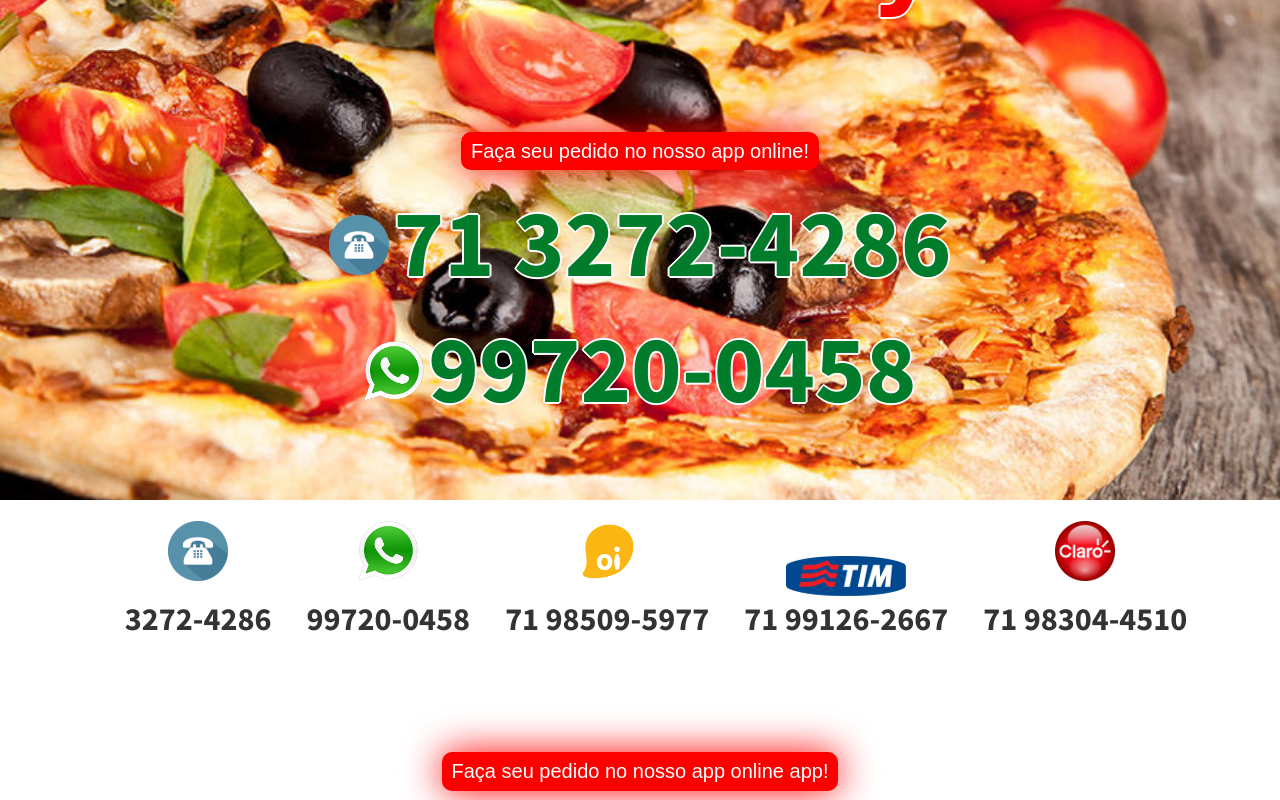
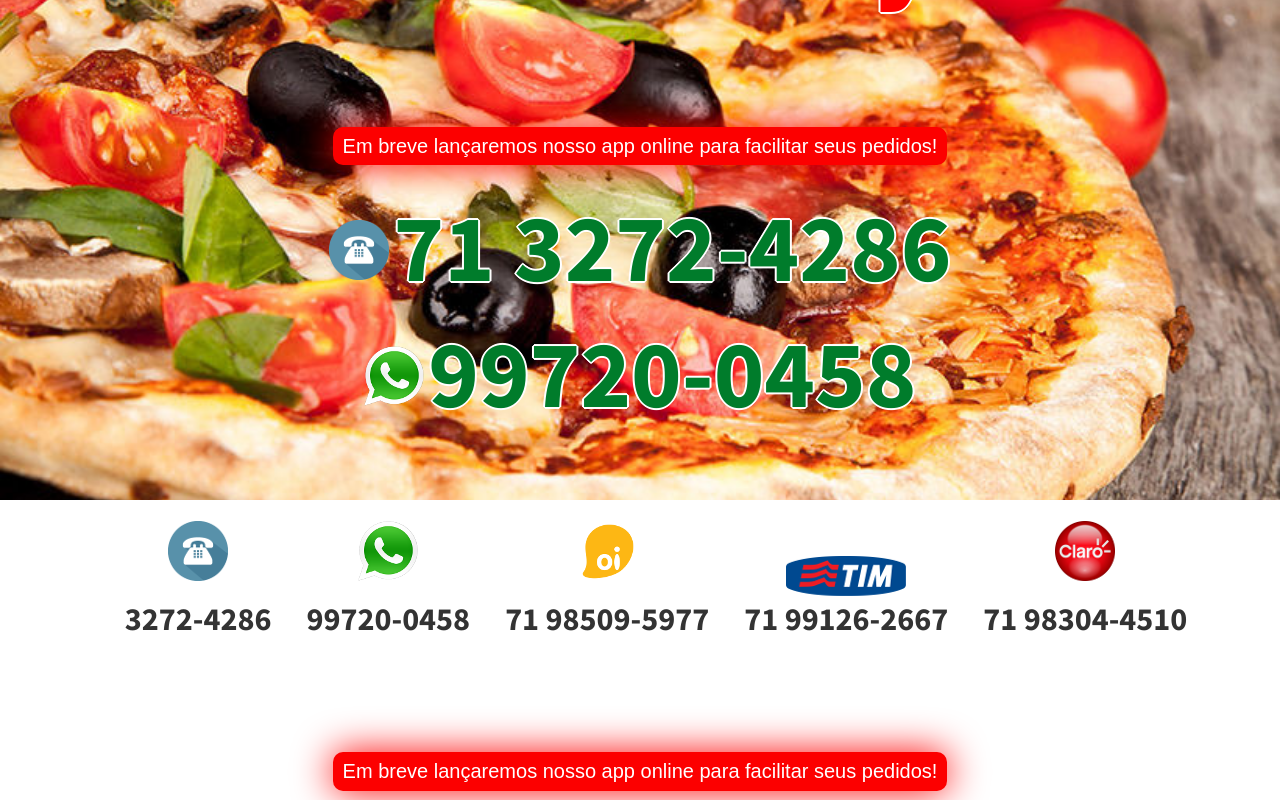
Before and after one commit to zappizza/zappizza.github.io, a plain HTML site: page index.html in a window 1280 px wide. Shown: the part 300-1100 px from the top of the page. Drawn offline with Linux system fonts and the light colour scheme.

Commit message:
Comment the link to the zappizzadelivery.herokuapp.com while the app ins't ready

```diff
--- a/index.html
+++ b/index.html
@@ -70,7 +70,8 @@
             </div>
 
             <br>
-            <a class="button" href="https://zappizzadelivery.herokuapp.com/" target="_blank">Faça seu pedido no nosso app online!</a>
+            <!-- <a class="button" href="https://zappizzadelivery.herokuapp.com/" target="_blank">Faça seu pedido no nosso app online!</a> -->
+            <p class="button" href="">Em breve lançaremos nosso app online para facilitar seus pedidos!</p>
 
             <h3 ><img class="icon" id="whatsup-icon" src="img/phone-home.png" alt="home-phone-icon"> <span class="main-number">71 3272-4286</span></h3>
             <h3 ><img class="icon" id="whatsup-icon" src="img/whatsapp_logo.png" alt="whatsup-icon"> <span class="main-number">99720-0458</span></h3>
@@ -118,7 +119,8 @@
         <div class="container">
             <div class="row text-center">
                 <div class="col-lg-10 col-lg-offset-1">
-                    <a class="button" href="https://zappizzadelivery.herokuapp.com/" target="_blank">Faça seu pedido no nosso app online app!</a>
+                    <!-- <a class="button" href="https://zappizzadelivery.herokuapp.com/" target="_blank">Faça seu pedido no nosso app online app!</a> -->
+                    <p class="button" href="">Em breve lançaremos nosso app online para facilitar seus pedidos!</p>
                     <h1 class="menu-title"><strong>PIZZAS PROMOCIONAIS</strong></h1>
                         <div>
                             <h2 class="p-promo precos">PIZZA MÉDIA - R$18,00</h2>
@@ -259,7 +261,8 @@
             <div class="row text-center">
 
                 <div class="col-lg-10 col-lg-offset-1">
-                    <a class="button" href="https://zappizzadelivery.herokuapp.com/" target="_blank">Faça seu pedido no nosso app online app!</a>
+                    <!-- <a class="button" href="https://zappizzadelivery.herokuapp.com/" target="_blank">Faça seu pedido no nosso app online app!</a> -->
+                    <p class="button" href="">Em breve lançaremos nosso app online para facilitar seus pedidos!</p>
                     <h1 class="menu-title"><strong>PIZZAS ESPECIAIS</strong></h1>
                         <div>
                             <h2 class="p-promo precos">PIZZA MÉDIA - R$25,00</h2>
```
